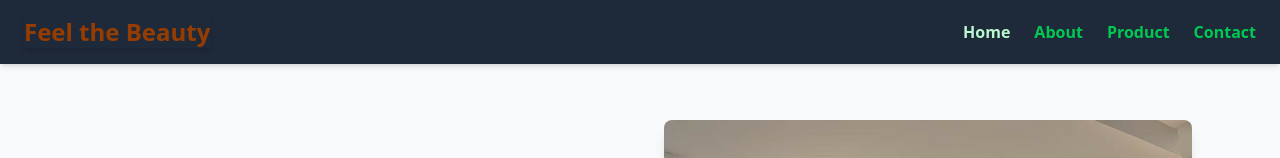
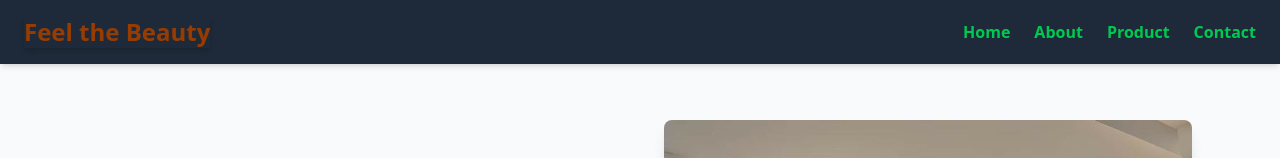
Before and after one commit to Deborah-Teta/Static-Ecommerce, a React (Vite) app in the folder interior-design-ecommerce/: page /About in a window 1280 px wide. Shown: the top 158 px of the page. Built offline with nearby package versions, Linux system fonts and the light colour scheme.

Commit message:
Updates on the header
Made some changes in the styles

```diff
--- a/interior-design-ecommerce/src/Components/Header.jsx
+++ b/interior-design-ecommerce/src/Components/Header.jsx
@@ -9,7 +9,7 @@ function Header() {
             <h1 class="font-bold text-2xl shadow-md text-amber-800">Feel the Beauty</h1>
             <nav className='flex space-x-6'>
 
-                <Link to="/Home" className='text-green-200 hover:text-green-600 transition-colors font-bold'>Home</Link>
+                <Link to="/Home" className=' text-green-500 hover:text-green-900 transition-colors font-bold'>Home</Link>
                 <Link to="/About" className='text-green-500 hover:text-green-900 transition-colors font-bold'>About</Link>
                 <Link to="/Product" className='text-green-500 hover:text-green-900 transition-colors font-bold'>Product</Link>
                 <Link to="/Contact" className='text-green-500 hover:text-green-900 transition-colors font-bold'>Contact</Link>
```
